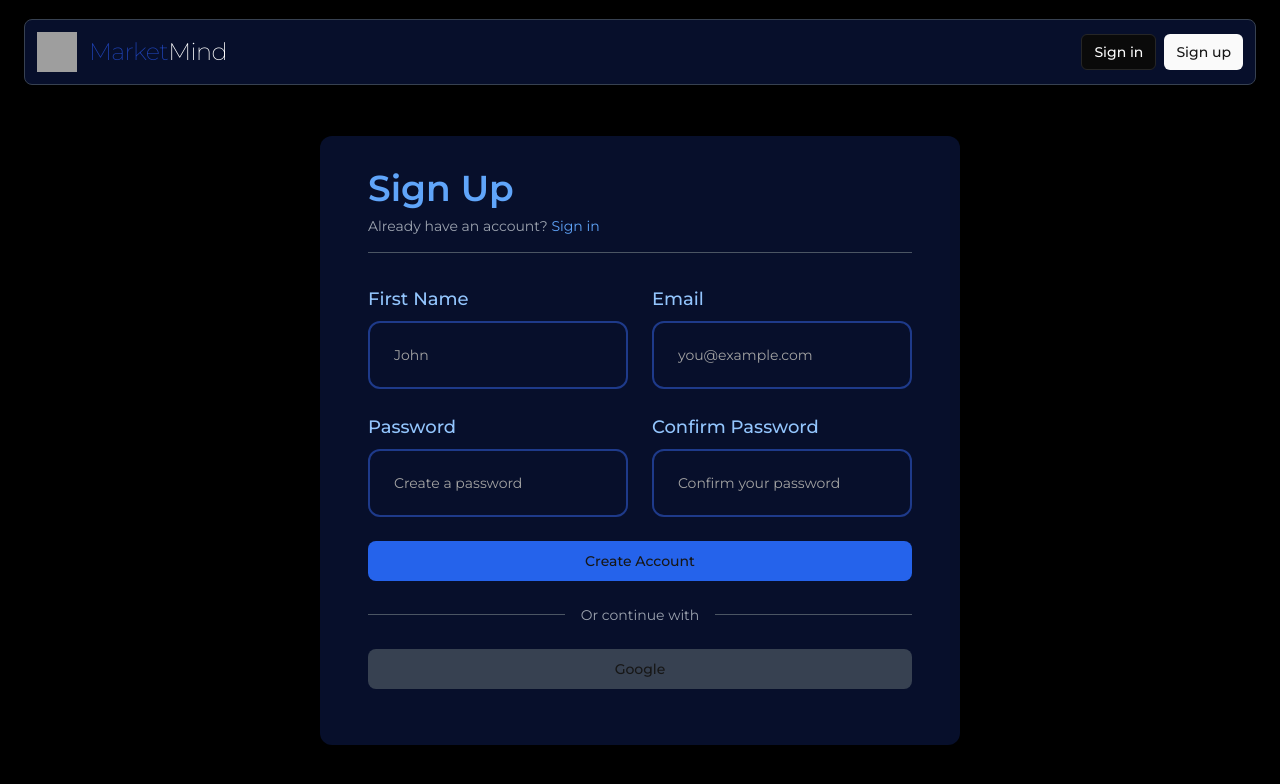
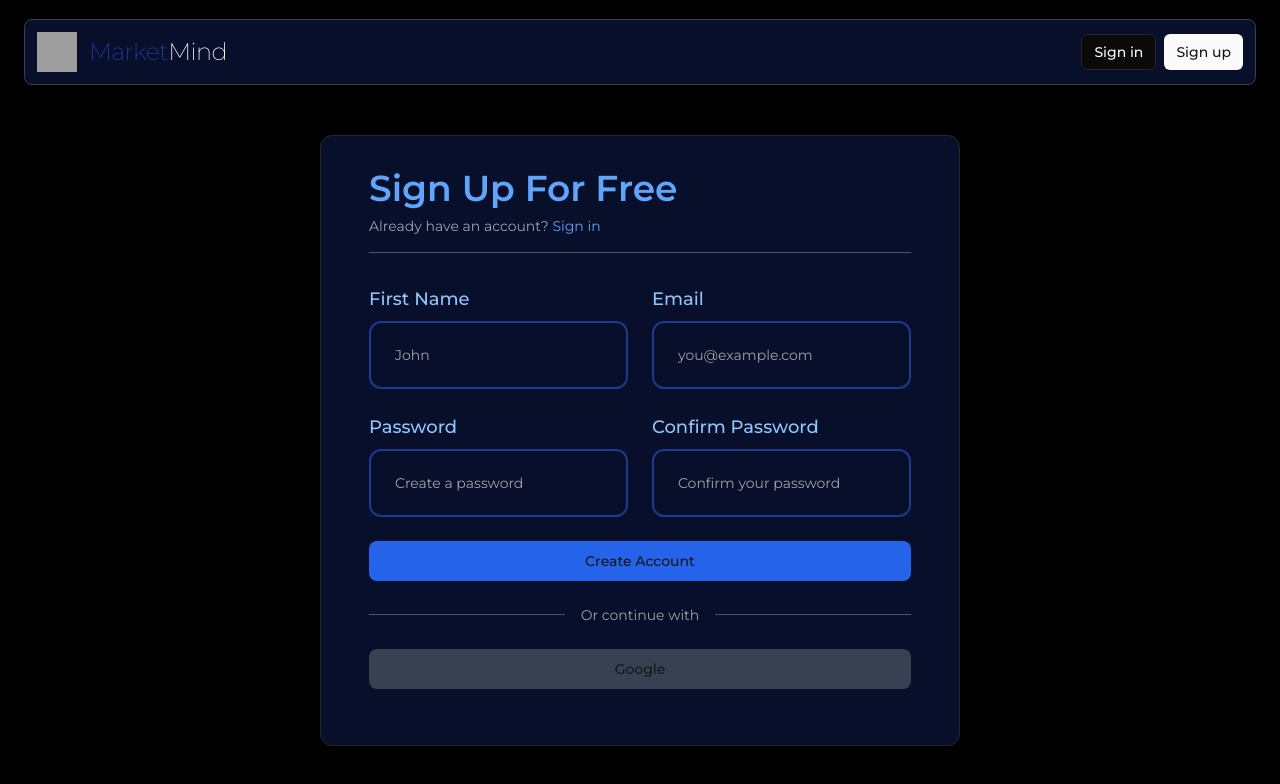
Before and after one commit to nikhilp1234567/Market-research-agent, a Next.js app: page /sign-up in a window 1280 px wide. Shown: the top 784 px of the page. Built offline with nearby package versions, Linux system fonts and the light colour scheme; no server answers; grey boxes are pictures that could not be loaded.

Commit message:
more to-do fixes

```diff
--- a/app/(auth-pages)/sign-in/page.tsx
+++ b/app/(auth-pages)/sign-in/page.tsx
@@ -9,7 +9,7 @@ export default async function Login(props: { searchParams: any }) {
   const searchParams = await props.searchParams;
   return (
     <div className='flex items-center justify-center min-h-[calc(100vh-6rem)] h-auto w-full bg-black'>
-      <div id='blue-background-holder' style={{ backgroundColor: "#070F2B" }} className='flex flex-col py-8 px-12 rounded-xl w-[35%] min-w-[400px] mx-4'>
+      <div id='blue-background-holder' style={{ backgroundColor: "#070F2B" }} className='flex flex-col border py-8 px-12 rounded-xl w-[35%] min-w-[400px] mx-4'>
         <div className='border-b border-gray-600 pb-4'>
           <h1 className='text-4xl font-semibold text-blue-400'>Sign In</h1>
           <p className='text-gray-400 mt-2 text-sm'>
--- a/app/(auth-pages)/sign-up/page.tsx
+++ b/app/(auth-pages)/sign-up/page.tsx
@@ -9,9 +9,9 @@ export default async function SignUp(props: { searchParams: any }) {
   const searchParams = await props.searchParams;
   return (
     <div className='flex items-center justify-center min-h-[calc(100vh-6rem)] h-auto w-full bg-black'>
-      <div id='blue-background-holder' style={{ backgroundColor: "#070F2B" }} className='flex flex-col py-8 px-12 rounded-xl w-[50%] min-w-[600px] mx-4'>
+      <div id='blue-background-holder' style={{ backgroundColor: "#070F2B" }} className='flex flex-col py-8 px-12 border rounded-xl w-[50%] min-w-[600px] mx-4'>
         <div className='border-b border-gray-600 pb-4'>
-          <h1 className='text-4xl font-semibold text-blue-400'>Sign Up</h1>
+          <h1 className='text-4xl font-semibold text-blue-400'>Sign Up For Free</h1>
           <p className='text-gray-400 mt-2 text-sm'>
             Already have an account?{" "}
             <Link className='text-blue-400 hover:text-blue-300 transition-colors' href='/sign-in'>
--- a/app/result/page.tsx
+++ b/app/result/page.tsx
@@ -51,7 +51,7 @@ export default function ResultPage() {
   useEffect(() => {
     const processedData = JSON.parse(localStorage.getItem("searchData") || "null");
 
-    if (!processedData || typeof processedData !== "object"){
+    if (!processedData || typeof processedData !== "object") {
       console.warn("Invalid or missing data in localStorage:", processedData);
       router.push("/");
       return;
@@ -68,26 +68,31 @@ export default function ResultPage() {
 
       // Make POST request for all summaries
       const summaryFields = [
-        {data: processedData.whatUsersLike, setter: setSummarisedwhatUsersLike},
-        {data: processedData.painPoints, setter: setSummarisedPainPoints},
-        {data: processedData.reason, setter: setSummarisedReason},
-        {data: processedData.suggestedImprovements, setter: setSummarisedSuggestedImprovements},
-        {data: processedData.additionalFeedback, setter: setSummarisedAdditionalFeedback}
+        { data: processedData.whatUsersLike, setter: setSummarisedwhatUsersLike },
+        { data: processedData.painPoints, setter: setSummarisedPainPoints },
+        { data: processedData.reason, setter: setSummarisedReason },
+        { data: processedData.suggestedImprovements, setter: setSummarisedSuggestedImprovements },
+        { data: processedData.additionalFeedback, setter: setSummarisedAdditionalFeedback },
       ];
 
       summaryFields.forEach(async (field) => {
         try {
-          const response = await axios.post("/api/summarise", {data: field.data});
+          const response = await axios.post("/api/summarise", { data: field.data });
           field.setter(String(response.data));
-        } catch(error) {
+        } catch (error) {
           console.error("Error aggregating data:", error);
         }
-      })
+      });
     }
   }, [router]);
 
   if (!result) {
-    return <div>Loading results...</div>;
+    return (
+      <div id='black-background' className='flex flex-col w-full h-[calc(100vh-4rem)] overflow-hidden justify-center items-center bg-black pb-6 px-6 pt-3'>
+        <p className='mb-4'>Loading results...</p>
+        <div className='animate-spin rounded-full h-8 w-8 border-b-2 border-blue-400'></div>
+      </div>
+    );
   }
 
   return (
@@ -157,7 +162,7 @@ export default function ResultPage() {
                         onClick={async () => {
                           try {
                             const response = await axios.get("/api/summarise", {
-                              params: {data: JSON.stringify(result.whatUsersLike)}
+                              params: { data: JSON.stringify(result.whatUsersLike) },
                             });
                             setSummarisedwhatUsersLike(String(response.data));
                           } catch (error) {
@@ -187,7 +192,7 @@ export default function ResultPage() {
                         onClick={async () => {
                           try {
                             const response = await axios.get("/api/summarise", {
-                              params: {data: JSON.stringify(result.painPoints)}
+                              params: { data: JSON.stringify(result.painPoints) },
                             });
                             setSummarisedPainPoints(String(response.data));
                           } catch (error) {
@@ -231,7 +236,7 @@ export default function ResultPage() {
                         onClick={async () => {
                           try {
                             const response = await axios.get("/api/summarise", {
-                              params: {data: JSON.stringify(result.reason)}
+                              params: { data: JSON.stringify(result.reason) },
                             });
                             setSummarisedReason(String(response.data));
                           } catch (error) {
@@ -261,7 +266,7 @@ export default function ResultPage() {
                         onClick={async () => {
                           try {
                             const response = await axios.get("/api/summarise", {
-                              params: {data: JSON.stringify(result.suggestedImprovements)}
+                              params: { data: JSON.stringify(result.suggestedImprovements) },
                             });
                             setSummarisedSuggestedImprovements(String(response.data));
                           } catch (error) {
@@ -291,7 +296,7 @@ export default function ResultPage() {
                         onClick={async () => {
                           try {
                             const response = await axios.get("/api/summarise", {
-                              params: {data: JSON.stringify(result.additionalFeedback)}
+                              params: { data: JSON.stringify(result.additionalFeedback) },
                             });
                             setSummarisedAdditionalFeedback(String(response.data));
                           } catch (error) {
--- a/my-components/NewForm.tsx
+++ b/my-components/NewForm.tsx
@@ -7,7 +7,7 @@ import AgeSlider from "./AgeSlider";
 import Checkbox from "@mui/material/Checkbox";
 import FormControlLabel from "@mui/material/FormControlLabel";
 import { blue } from "@mui/material/colors";
-import { useRouter } from 'next/navigation';
+import { useRouter } from "next/navigation";
 import axios from "axios";
 
 export default function NewForm() {
@@ -36,7 +36,7 @@ export default function NewForm() {
           }
           setVisible(true);
           localStorage.setItem("searchData", JSON.stringify(responseData));
-          router.push('/result');
+          router.push("/result");
         } else {
           throw new Error(data.error || "Failed to get feedback");
         }
@@ -97,14 +97,14 @@ export default function NewForm() {
             </div>
 
             <div className='space-y-2'>
-              <label className='text-lg font-medium text-blue-300'>Supporting Media</label>
+              <label className='text-lg font-medium text-blue-300'>Supporting Media (Optional)</label>
               <div className='flex justify-center items-center p-3 !border-solid !border-blue-900 border-[2px] w-[70%] rounded-xl hover:border-blue-700 transition-colors'>
                 <input type='file' {...register("files")} multiple className='w-full outline-none bg-transparent cursor-pointer' />
               </div>
             </div>
 
             <div className='space-y-2'>
-              <label className='text-lg font-medium text-blue-300'>Related Links</label>
+              <label className='text-lg font-medium text-blue-300'>Related Links (Optional)</label>
               <div className='flex justify-center items-center p-3 !border-solid !border-blue-900 border-[2px] w-[70%] rounded-xl hover:border-blue-700 transition-colors'>
                 <textarea
                   {...register("relevantLinks")}
```
Also changed, not shown: 1 other file (tests, documents, lock files or other folders).
